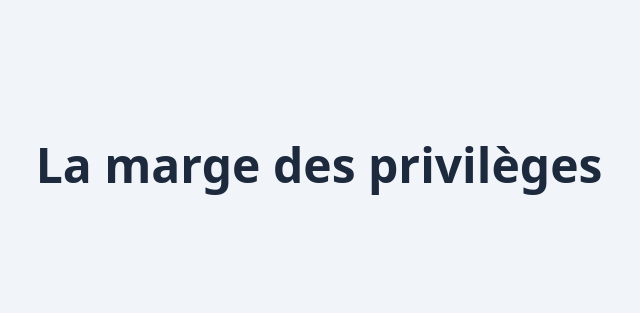
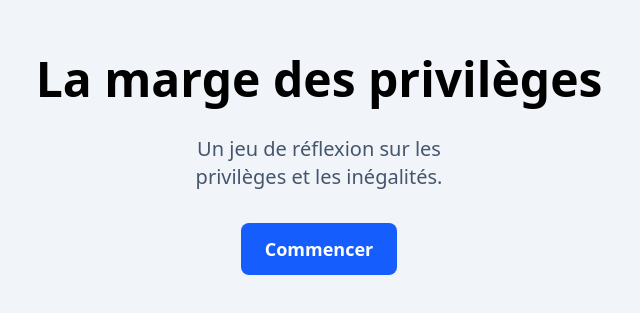
Before and after one commit to bupas860/mosaique, a React (Vite) app: page / in a window 1280 px wide. Shown: the part 235-548 px from the top of the page, without its empty margins (321-961 px from the left). Built offline with nearby package versions, Linux system fonts and the light colour scheme.

Commit message:
feat: create home screen

```diff
--- /dev/null
+++ b/src/components/Button.tsx
@@ -0,0 +1,25 @@
+type ButtonProps = {
+  children: React.ReactNode;
+  onClick?: () => void;
+};
+
+export default function Button({ children, onClick }: ButtonProps) {
+  return (
+    <button
+      onClick={onClick}
+      className="
+        rounded-lg
+        bg-blue-600
+        px-6
+        py-3
+        text-lg
+        font-semibold
+        text-white
+        transition
+        hover:bg-blue-700
+      "
+    >
+      {children}
+    </button>
+  );
+}
--- a/src/pages/HomePage.tsx
+++ b/src/pages/HomePage.tsx
@@ -1,11 +1,26 @@
+import Button from "../components/Button";
 import Screen from "../components/Screen";
 
 export default function HomePage() {
   return (
     <Screen>
-      <h1 className="text-5xl font-bold text-slate-800">
-        La marge des privilèges
-      </h1>
+      <div className="text-center space-y-8">
+
+        <h1 className="text-5xl font-bold">
+          La marge des privilèges
+        </h1>
+
+        <p className="text-xl text-slate-600">
+          Un jeu de réflexion sur les
+          <br />
+          privilèges et les inégalités.
+        </p>
+
+        <Button>
+          Commencer
+        </Button>
+
+      </div>
     </Screen>
   );
 }
```
